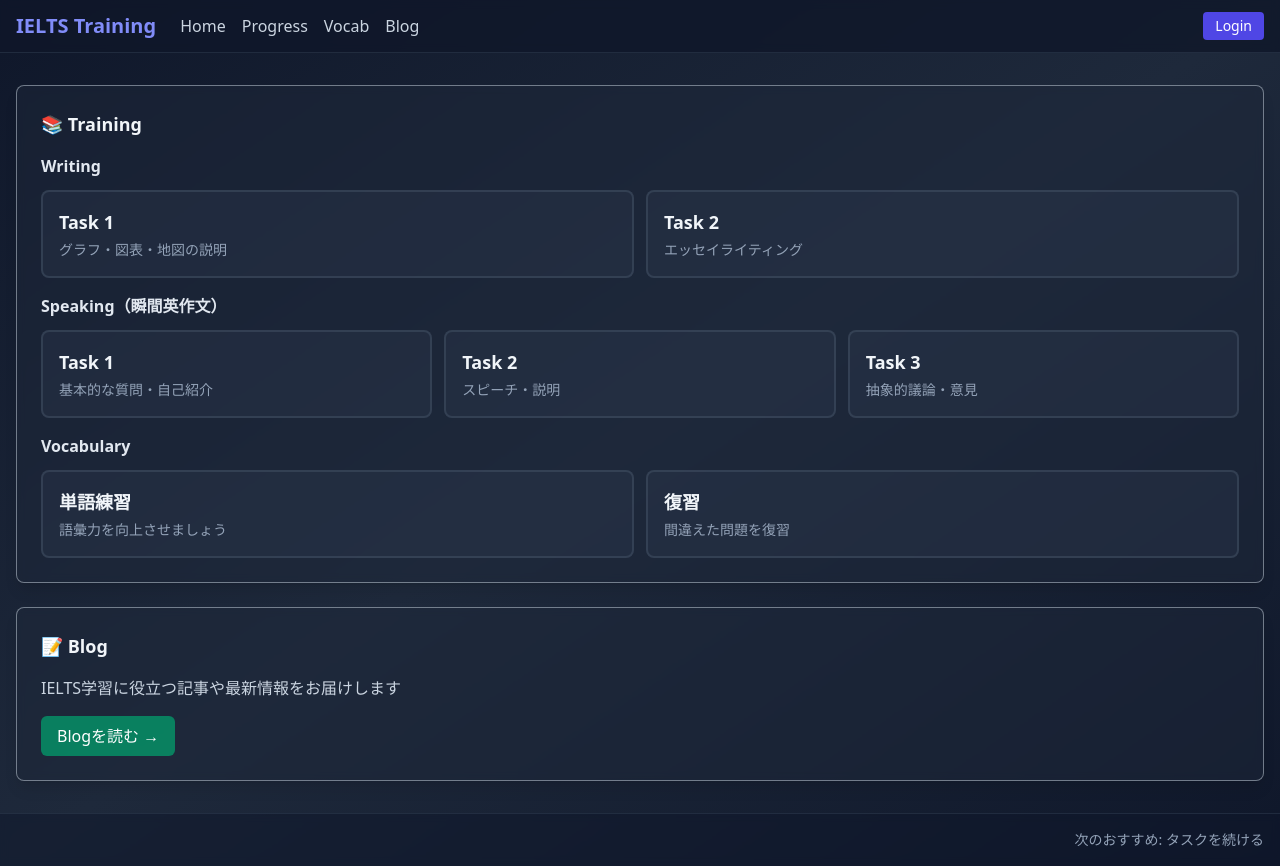
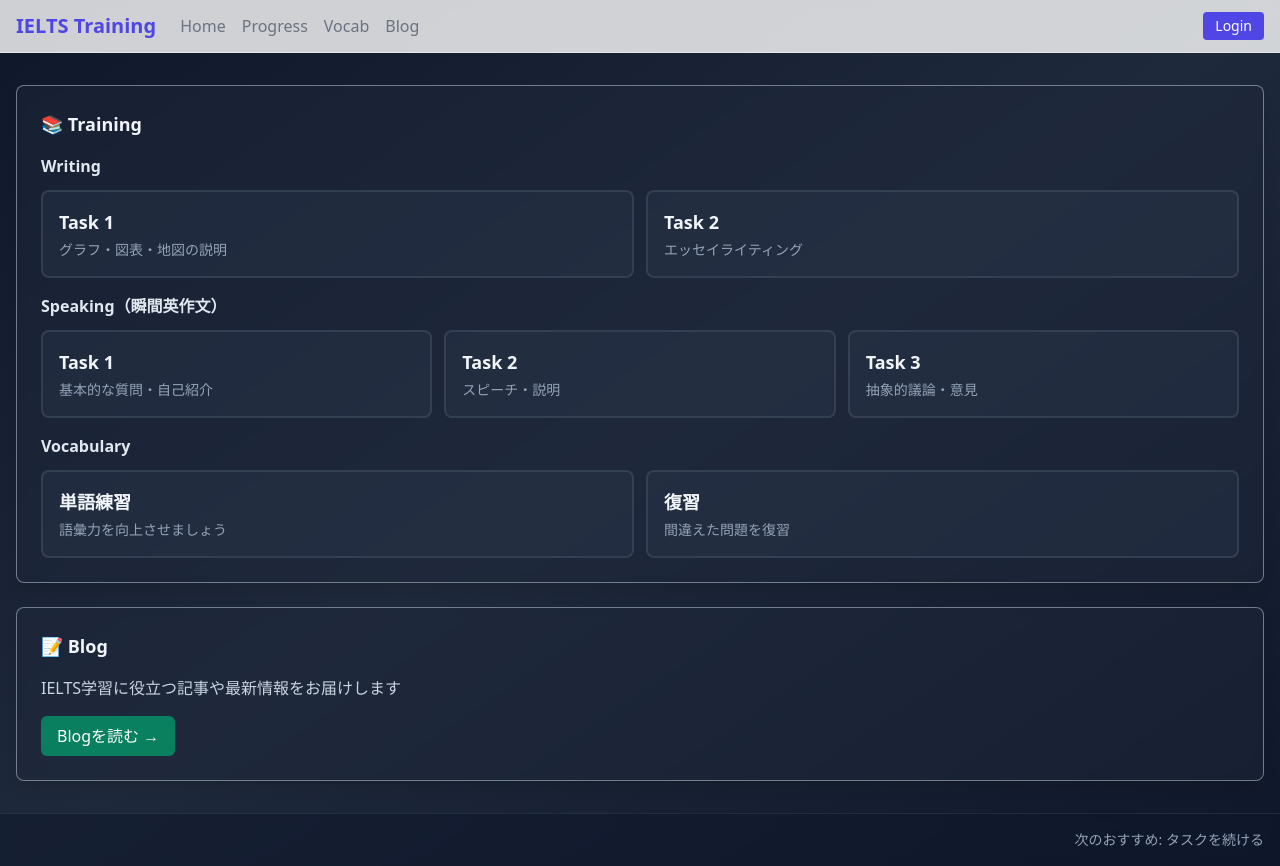
Before and after one commit to RikuTerayama/IELTS-Training, a Next.js app: page /home in a window 1280 px wide. Built offline with nearby package versions, Linux system fonts and the light colour scheme; no server answers.

Commit message:
Update Header.tsx

```diff
--- a/components/layout/Header.tsx
+++ b/components/layout/Header.tsx
@@ -4,6 +4,7 @@ import Link from 'next/link';
 import { createClient } from '@/lib/supabase/client';
 import { useEffect, useState } from 'react';
 import { useRouter } from 'next/navigation';
+import { ThemeToggle } from '@/components/theme/ThemeToggle';
 
 export function Header() {
   const [user, setUser] = useState<any>(null);
@@ -28,29 +29,29 @@ export function Header() {
   };
 
   return (
-    <header className="border-b border-slate-700/50 bg-slate-900/80 backdrop-blur-sm">
+    <header className="border-b border-border bg-surface/80 backdrop-blur-sm sticky top-0 z-50">
       <div className="container mx-auto px-4 py-3">
         <div className="flex items-center justify-between">
           <div className="flex items-center gap-6">
-            <Link href="/home" className="text-xl font-bold text-indigo-400 hover:text-indigo-300 transition-colors">
+            <Link href="/home" className="text-xl font-bold text-primary hover:text-primary-hover transition-colors duration-200">
               IELTS Training
             </Link>
             {/* デスクトップナビゲーション */}
             <nav className="hidden md:flex gap-4">
-              <Link href="/home" className="text-slate-300 hover:text-indigo-400 transition-colors">
+              <Link href="/home" className="text-text-muted hover:text-text transition-colors duration-200">
                 Home
               </Link>
-              <Link href="/progress" className="text-slate-300 hover:text-indigo-400 transition-colors">
+              <Link href="/progress" className="text-text-muted hover:text-text transition-colors duration-200">
                 Progress
               </Link>
-              <Link href="/vocab" className="text-slate-300 hover:text-indigo-400 transition-colors">
+              <Link href="/vocab" className="text-text-muted hover:text-text transition-colors duration-200">
                 Vocab
               </Link>
               <Link
                 href="https://ieltsconsult.netlify.app/"
                 target="_blank"
                 rel="noopener noreferrer"
-                className="text-slate-300 hover:text-indigo-400 transition-colors"
+                className="text-text-muted hover:text-text transition-colors duration-200"
               >
                 Blog
               </Link>
@@ -79,11 +80,13 @@ export function Header() {
               )}
             </div>
             {/* ハンバーガーメニューボタン（モバイル） */}
-            <button
-              onClick={() => setMenuOpen(!menuOpen)}
-              className="md:hidden p-2 text-slate-300 hover:text-indigo-400 focus:outline-none transition-colors"
-              aria-label="メニューを開く"
-            >
+            <div className="md:hidden flex items-center gap-2">
+              <ThemeToggle />
+              <button
+                onClick={() => setMenuOpen(!menuOpen)}
+                className="p-2 text-text-muted hover:text-text focus:outline-none transition-colors duration-200"
+                aria-label="メニューを開く"
+              >
               <svg
                 className="h-6 w-6"
                 fill="none"
@@ -99,31 +102,32 @@ export function Header() {
                   <path d="M4 6h16M4 12h16M4 18h16" />
                 )}
               </svg>
-            </button>
+              </button>
+            </div>
           </div>
         </div>
         {/* モバイルメニュー */}
         {menuOpen && (
-          <nav className="md:hidden mt-4 pb-4 border-t border-slate-700/50 pt-4">
+          <nav className="md:hidden mt-4 pb-4 border-t border-border pt-4">
             <div className="flex flex-col gap-3">
               <Link
                 href="/home"
                 onClick={() => setMenuOpen(false)}
-                className="text-slate-300 hover:text-indigo-400 py-2 transition-colors"
+                className="text-text-muted hover:text-text py-2 transition-colors duration-200"
               >
                 Home
               </Link>
               <Link
                 href="/progress"
                 onClick={() => setMenuOpen(false)}
-                className="text-slate-300 hover:text-indigo-400 py-2 transition-colors"
+                className="text-text-muted hover:text-text py-2 transition-colors duration-200"
               >
                 Progress
               </Link>
               <Link
                 href="/vocab"
                 onClick={() => setMenuOpen(false)}
-                className="text-slate-300 hover:text-indigo-400 py-2 transition-colors"
+                className="text-text-muted hover:text-text py-2 transition-colors duration-200"
               >
                 Vocab
               </Link>
@@ -132,28 +136,28 @@ export function Header() {
                 target="_blank"
                 rel="noopener noreferrer"
                 onClick={() => setMenuOpen(false)}
-                className="text-slate-300 hover:text-indigo-400 py-2 transition-colors"
+                className="text-text-muted hover:text-text py-2 transition-colors duration-200"
               >
                 Blog
               </Link>
               {user ? (
                 <>
-                  <div className="pt-2 border-t border-slate-700/50 mt-2">
-                    <div className="text-sm text-slate-400 py-2">{user.email}</div>
+                  <div className="pt-2 border-t border-border mt-2">
+                    <div className="text-sm text-text-muted py-2">{user.email}</div>
                     <button
                       onClick={handleLogout}
-                      className="rounded bg-slate-700/50 px-3 py-2 text-sm text-slate-200 hover:bg-slate-700 w-full text-left transition-colors"
+                      className="rounded bg-surface-2 border border-border px-3 py-2 text-sm text-text hover:bg-surface w-full text-left transition-all duration-200"
                     >
                       Logout
                     </button>
                   </div>
                 </>
               ) : (
-                <div className="pt-2 border-t border-slate-700/50 mt-2">
+                <div className="pt-2 border-t border-border mt-2">
                   <Link
                     href="/login"
                     onClick={() => setMenuOpen(false)}
-                    className="rounded bg-indigo-600 px-3 py-2 text-sm text-white hover:bg-indigo-500 block text-center transition-colors"
+                    className="rounded bg-primary px-3 py-2 text-sm text-primary-foreground hover:bg-primary-hover block text-center transition-colors duration-200"
                   >
                     Login
                   </Link>
```
